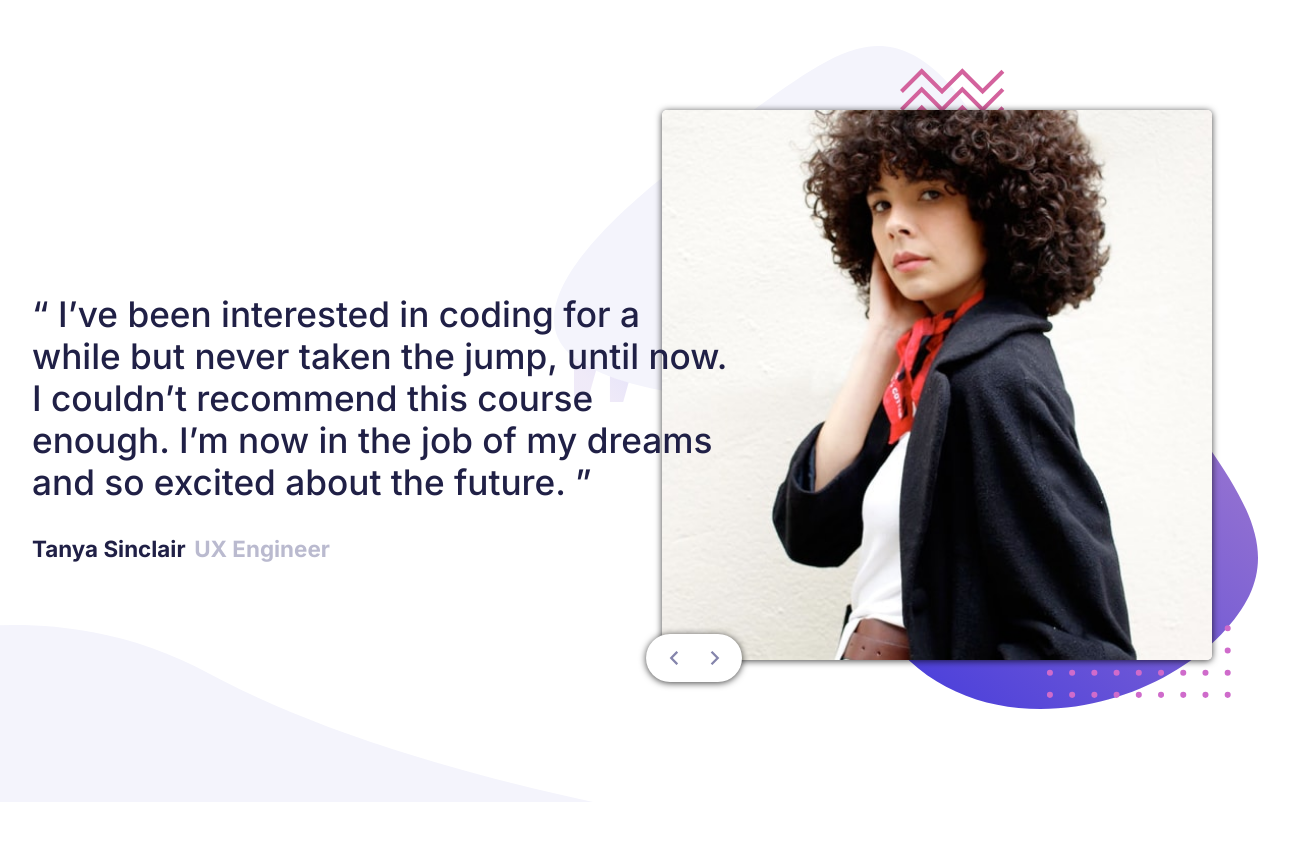
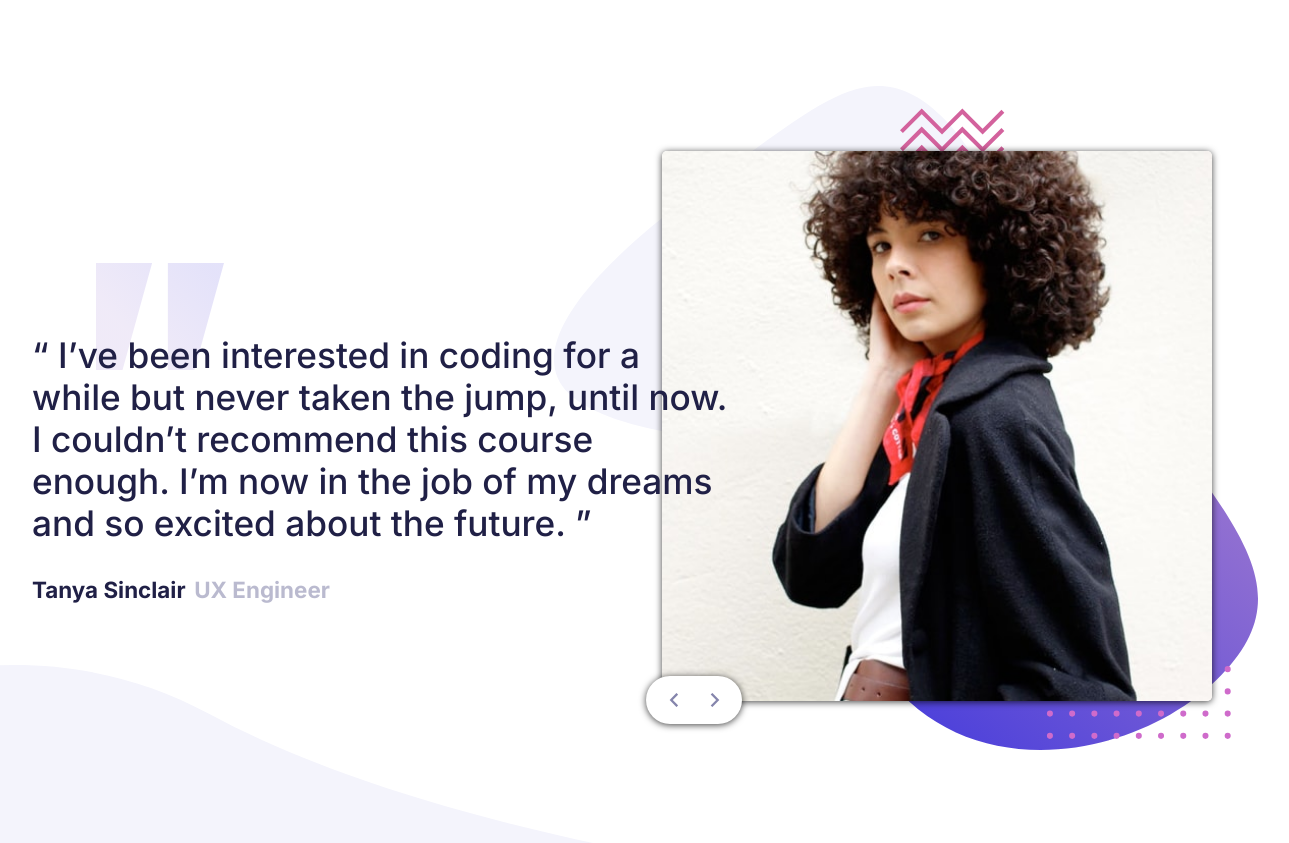
Before and after one commit to adarsh78/coding-bootcamp-testimonials-slider-master, a plain HTML site: page index.html in a window 1536 px wide. Shown: the whole page, without its empty margins (162-1451 px from the left). Before the commit the page ends 802 px from the top, so only its background shows below. Drawn offline with Linux system fonts and the light colour scheme; files whose address does not match are found by name.

Commit message:
quotes images adjusted

```diff
--- a/style.css
+++ b/style.css
@@ -126,7 +126,7 @@ button {
 
   .card {
     flex-direction: row-reverse;
-    top: 110px;
+    top: 151px;
     right: 162px;
   }
 
@@ -142,8 +142,10 @@ button {
   }
 
   .bg img:nth-child(2) {
-    width: 2rem;
-    margin-top: 0.6rem;
+    position: absolute;
+    left: -158px;
+    bottom: 0;
+    width: 4rem;
   }
 
   .bg img:nth-child(3) {
@@ -152,7 +154,7 @@ button {
   }
 
   .btn-container {
-    bottom: 118px;
+    bottom: 76px;
     left: 808px;
     width: 3rem;
     height: 1.5rem;
```
Also changed, not shown: index.html (line endings or trailing spaces).
